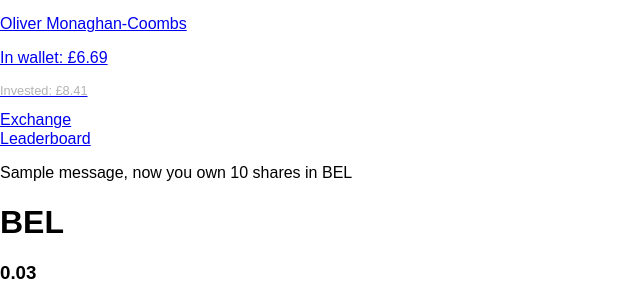
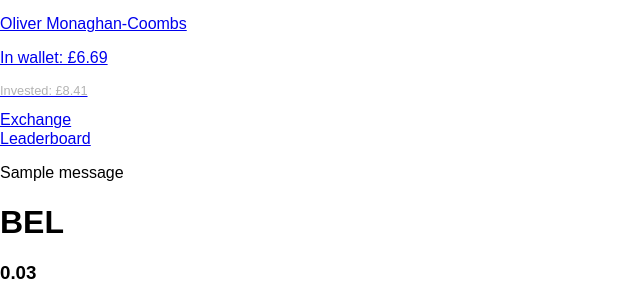
Before and after one commit to sbmooc/teamexchange, a Django app: a page that uses teamapp/templates/base.html in a window 1280 px wide. Shown: the part 301-600 px from the top of the page, without its empty margins (0-640 px from the left). Run offline with Django 3.2, Linux system fonts and the light colour scheme; a user stored in the database is signed in; data comes from the database, SQL or seed files in the repository; tables that the repository leaves empty hold one stand-in row (values such as "Sample post"); one stand-in notice (Sample message) is shown; some libraries are stand-ins or nearby versions.

Commit message:
changed messages into sub-header

```diff
--- a/teamapp/templates/base.html
+++ b/teamapp/templates/base.html
@@ -25,6 +25,14 @@
                 <div id="sub_header">
                     <div><a href="/">Exchange</a></div>
                     <div><a href="/teamapp/leaderboard">Leaderboard</a></div>
+                    {% if messages %}
+                      {% for message in messages %}
+                      <div id='transaction_messages'>
+                      <p>{{ message }}</p>
+                      <!-- , now you own {{number_shares}} shares in {{team_code}} -->
+                    </div>
+                      {% endfor %}
+                      {% endif %}
                 </div>
             </div>
         {% endblock %}
--- a/teamapp/templates/team.html
+++ b/teamapp/templates/team.html
@@ -2,13 +2,7 @@
 {% block content %}
 <div class="page-container">
     <div id='team_data'>
-      {% if messages %}
-        {% for message in messages %}
-        <div id='transaction_messages'>
-        <p>{{ message }}, now you own {{number_shares}} shares in {{team_code}}</p>
-      </div>
-        {% endfor %}
-        {% endif %}
+
         <div id='team_headline'>
             <div>
                 <h1>{{team_code}}</h1>
```
